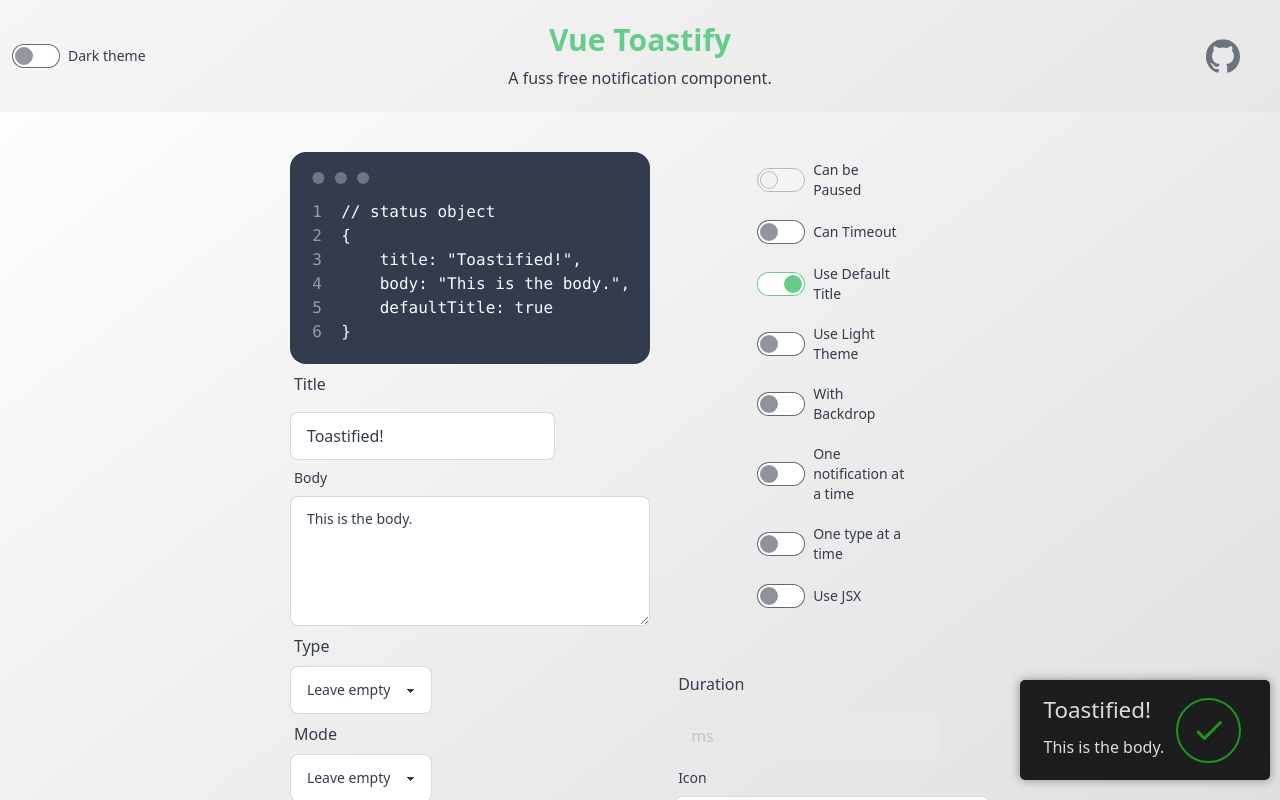
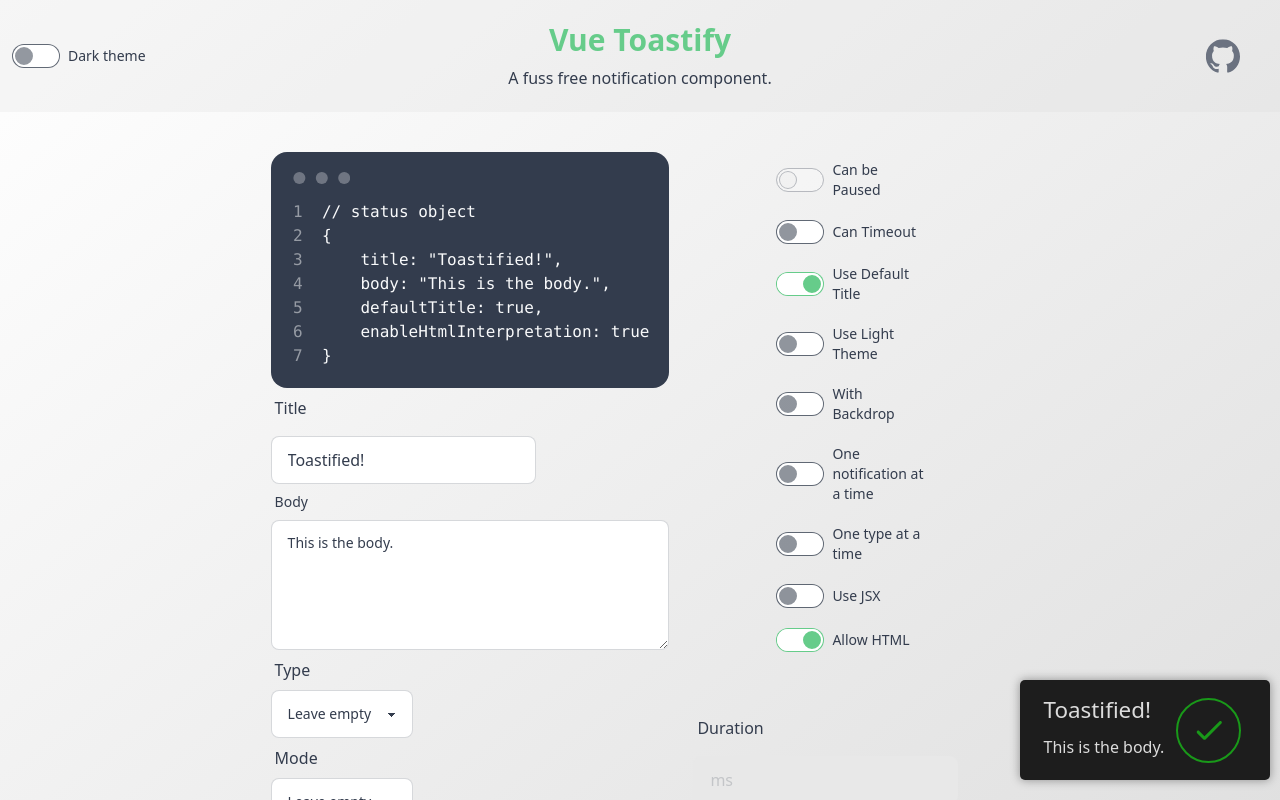
Before and after one commit to nandi95/vue-toastify, a Vue app: page / in a window 1280 px wide. Shown: the top 800 px of the page. Built offline with nearby package versions, Linux system fonts and the light colour scheme.

Commit message:
Add documentation for the enableHtmlInterpretation feature

```diff
--- a/src/App.vue
+++ b/src/App.vue
@@ -87,6 +87,7 @@
                                    label="One type at a time"
                                    @change="checkIfLoading" />
                         <AppToggle v-model="jsx" label="Use JSX" />
+                        <AppToggle v-model="status.enableHtmlInterpretation" label="Allow HTML" />
                     </div>
                     <div class="flex flex-col justify-around w-full">
                         <AppInput v-model="status.duration"
@@ -100,7 +101,10 @@
                         <AppTextarea v-model="status.icon"
                                      name="icon"
                                      label="Icon"
-                                     placeholder="Html is expected"
+                                     :placeholder="
+                                         status.enableHtmlInterpretation ?
+                                             'Html is expected' :
+                                             'icon className'"
                                      :disabled="jsx" />
                     </div>
                 </div>
@@ -161,7 +165,8 @@
             duration: undefined,
             icon: undefined,
             mode: undefined,
-            answers: undefined
+            answers: undefined,
+            enableHtmlInterpretation: true
         });
         const lightTheme = ref(window.matchMedia && window.matchMedia('(prefers-color-scheme: dark)').matches);
         const defaultTitle = ref(true);
```
Also changed, not shown: 1 other file (tests, documents, lock files or other folders).
